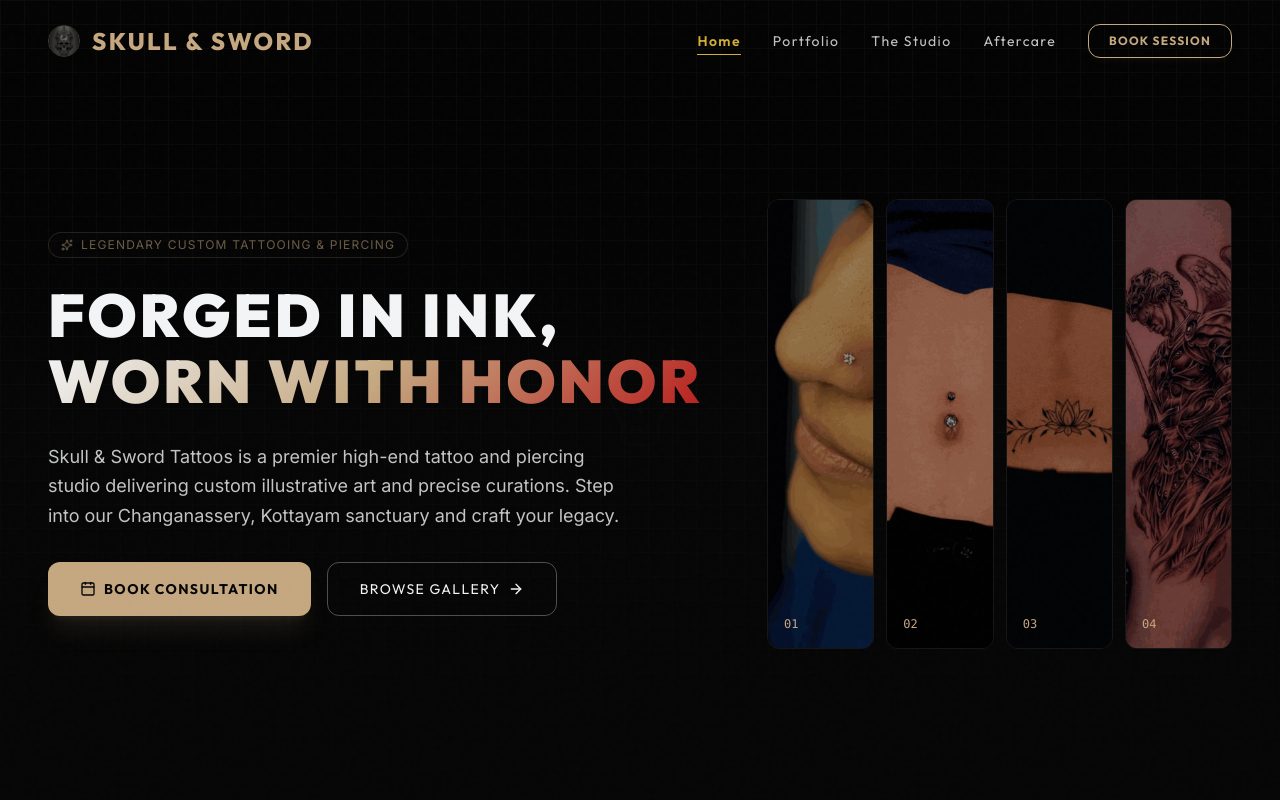
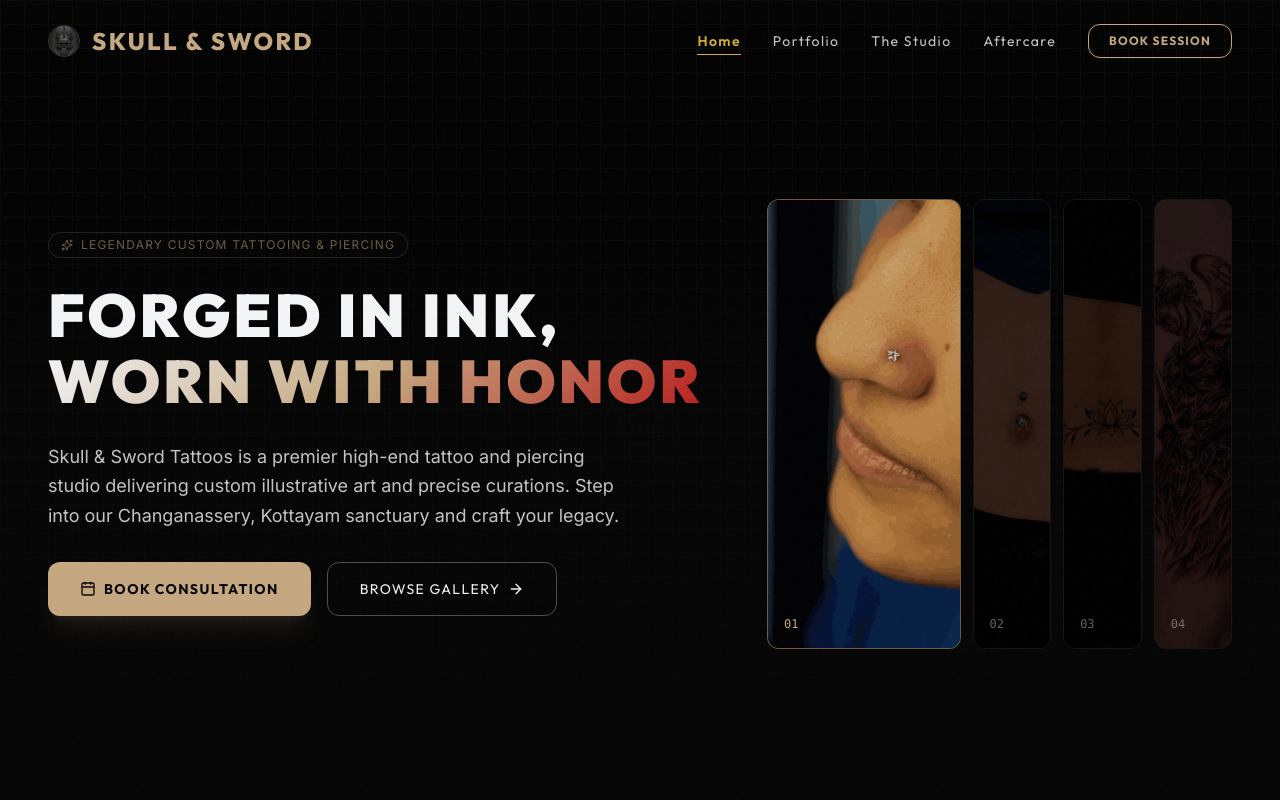
Before and after one commit to thenameisanzu/Skull-Sword, a Next.js app: page / in a window 1280 px wide. Shown: the top 800 px of the page. Built offline with nearby package versions, Linux system fonts and the light colour scheme.

Commit message:
feat: make hero accordion gallery stateful to support tap-to-expand on touch screen viewports

```diff
--- a/components/HeroGallery.jsx
+++ b/components/HeroGallery.jsx
@@ -3,18 +3,32 @@
 import React, { useState } from "react";
 import TattooPlaceholder from "@/components/TattooPlaceholder";
 
-function HeroPanel({ imageSrc, placeholderType, index }) {
+function HeroPanel({ imageSrc, placeholderType, index, isActive, onActivate }) {
   const [imgFailed, setImgFailed] = useState(false);
 
   return (
-    <div className="relative overflow-hidden rounded-xl transition-all duration-500 ease-out cursor-pointer flex-1 hover:flex-[2.5] group h-full border border-charcoal-light hover:border-gold-primary/30 bg-charcoal-medium">
+    <div
+      onMouseEnter={onActivate}
+      onClick={onActivate}
+      className={`relative overflow-hidden rounded-xl transition-all duration-500 ease-[cubic-bezier(0.25,1,0.5,1)] cursor-pointer group h-full border bg-charcoal-medium ${
+        isActive
+          ? "border-gold-primary/50 shadow-lg shadow-gold-primary/5"
+          : "border-charcoal-light hover:border-gold-primary/20"
+      }`}
+      style={{
+        flex: isActive ? 2.5 : 1,
+      }}
+    >
       {!imgFailed ? (
         // eslint-disable-next-line @next/next/no-img-element
         <img
           src={imageSrc}
           alt={`Gallery panel ${index + 1}`}
           onError={() => setImgFailed(true)}
-          className="absolute inset-0 w-full h-full object-cover transition-transform duration-700 group-hover:scale-105"
+          className={`absolute inset-0 w-full h-full object-cover transition-all duration-700 ${
+            isActive ? "scale-105 brightness-100" : "scale-100 brightness-[0.45] group-hover:brightness-[0.6]"
+          }`}
+          loading="lazy"
         />
       ) : null}
 
@@ -31,11 +45,15 @@ function HeroPanel({ imageSrc, placeholderType, index }) {
       )}
 
       {/* Dark overlay */}
-      <div className="absolute inset-0 bg-black/40 group-hover:bg-black/15 transition-colors duration-300 z-10" />
+      <div className={`absolute inset-0 transition-colors duration-300 z-10 ${
+        isActive ? "bg-black/20" : "bg-black/55 group-hover:bg-black/40"
+      }`} />
 
       {/* Indicator overlay bottom */}
       <div className="absolute bottom-4 left-4 z-20 flex items-center gap-2">
-        <span className="font-mono text-xs text-gold-primary">0{index + 1}</span>
+        <span className={`font-mono text-xs transition-colors duration-300 ${
+          isActive ? "text-gold-primary" : "text-foreground/40 group-hover:text-foreground/70"
+        }`}>0{index + 1}</span>
       </div>
     </div>
   );
@@ -49,6 +67,8 @@ const heroAccordionPanels = [
 ];
 
 export default function HeroGallery() {
+  const [activeIndex, setActiveIndex] = useState(0);
+
   return (
     <div className="flex w-full h-full gap-2 sm:gap-3 overflow-hidden">
       {heroAccordionPanels.map((panel, idx) => (
@@ -57,6 +77,8 @@ export default function HeroGallery() {
           index={idx}
           imageSrc={panel.src}
           placeholderType={panel.type}
+          isActive={idx === activeIndex}
+          onActivate={() => setActiveIndex(idx)}
         />
       ))}
     </div>
```
